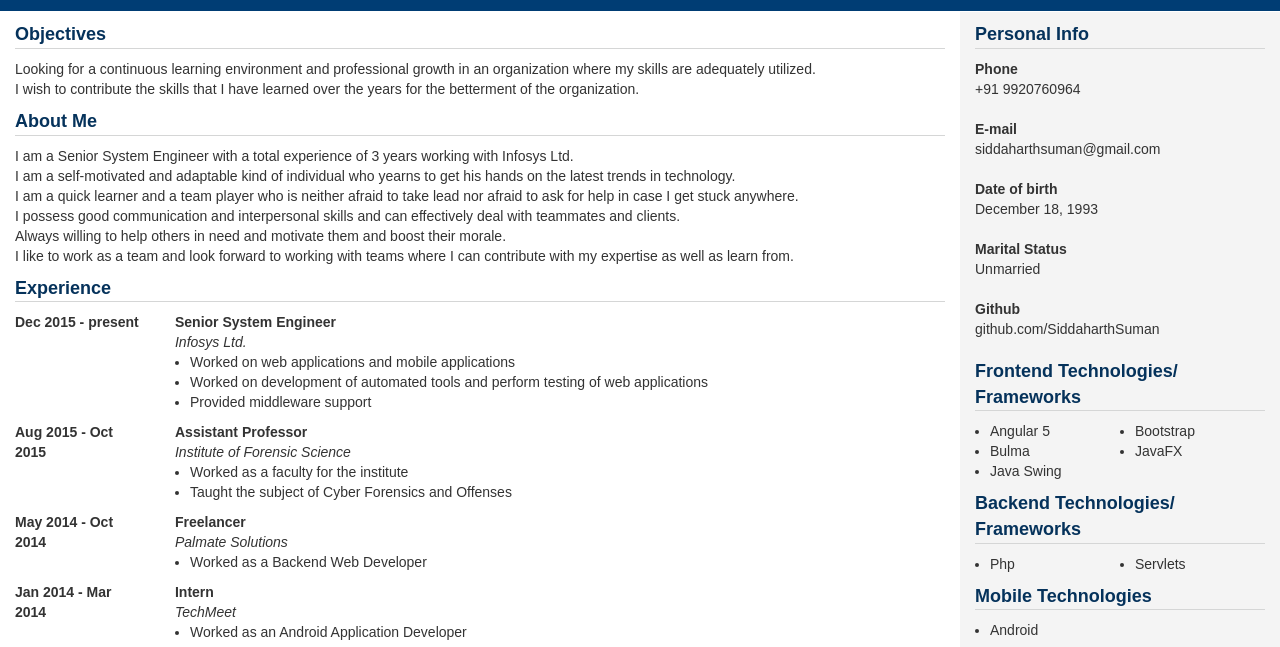
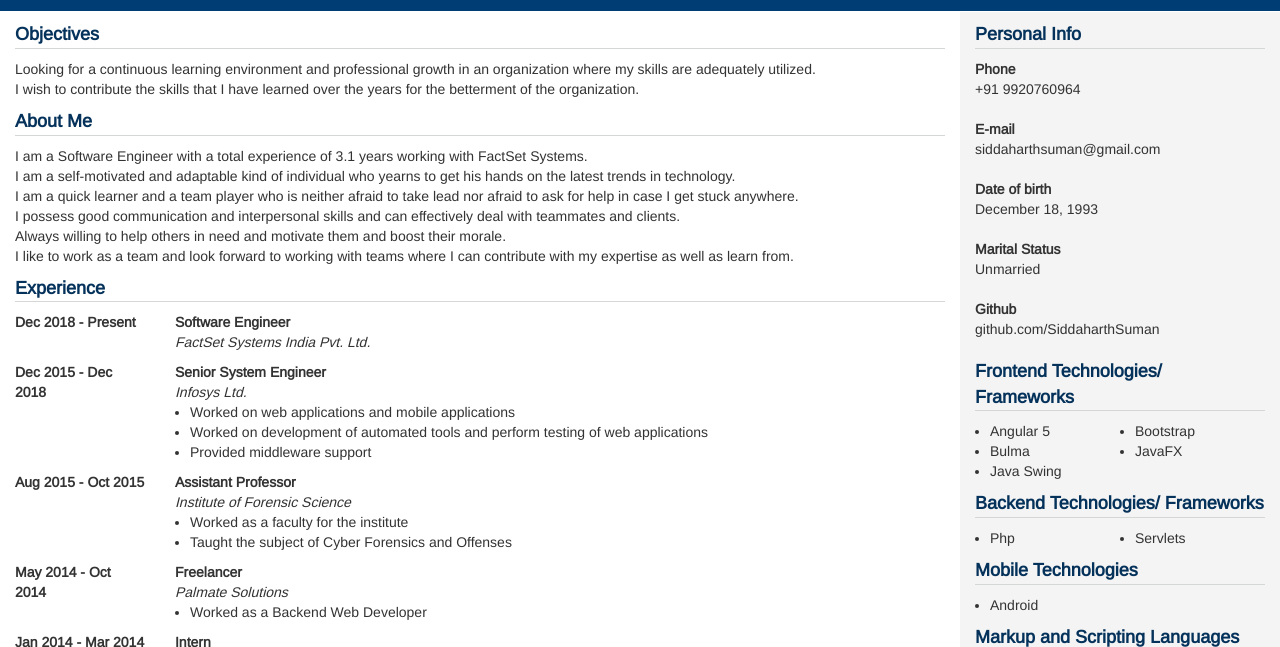
Before and after one commit to SiddaharthSuman/Resume, a plain HTML site: page main.html in a window 1280 px wide. Shown: the part 76-723 px from the top of the page. Drawn offline with nearby package versions, Linux system fonts and the light colour scheme.

Commit message:
Arimo font fixed

```diff
--- a/main.html
+++ b/main.html
@@ -7,6 +7,7 @@
     <title>Siddaharth Suman Resume</title>
     <meta name="viewport" content="width=device-width, initial-scale=1">
     <link rel="stylesheet" type="text/css" media="all" href="main.css" />
+    <link href="https://fonts.googleapis.com/css?family=Arimo" rel="stylesheet">
     <!-- Latest compiled and minified CSS -->
     <link rel="stylesheet" href="https://maxcdn.bootstrapcdn.com/bootstrap/3.3.7/css/bootstrap.min.css" integrity="sha384-BVYiiSIFeK1dGmJRAkycuHAHRg32OmUcww7on3RYdg4Va+PmSTsz/K68vbdEjh4u"
         crossorigin="anonymous">
@@ -53,7 +54,7 @@
                     <span class="main-subsection-title">About Me</span>
                     <hr class="topic-underliner">
                     <p class="summary-text">
-                        I am a Senior System Engineer with a total experience of 3 years working with Infosys Ltd.<br/>
+                        I am a Software Engineer with a total experience of 3.1 years working with FactSet Systems.<br/>
                         I am a self-motivated and adaptable kind of individual who yearns to get his hands on the latest trends in technology.<br/>
                         I am a quick learner and a team player who is neither afraid to take lead nor afraid to ask for help in case I get stuck anywhere.<br/>
                         I possess good communication and interpersonal skills and can effectively deal with teammates and clients.<br/>
@@ -67,7 +68,26 @@
 
                         <div class="row">
                             <div class="col-xs-2 tenure">
-                                <span>Dec 2015 - present</span>
+                                <span>Dec 2018 - Present</span>
+                            </div>
+                            <div class="col-xs-10">
+                                <div class="col-xs-12 job-role">
+                                    <span>Software Engineer</span>
+                                </div>
+                                <div class="col-xs-12 company-name">
+                                    <i>FactSet Systems India Pvt. Ltd.</i>
+                                </div>
+                                <div class="col-xs-12 work-details">
+                                    <ul>
+
+                                    </ul>
+                                </div>
+                            </div>
+                        </div>
+
+                        <div class="row">
+                            <div class="col-xs-2 tenure">
+                                <span>Dec 2015 - Dec 2018</span>
                             </div>
                             <div class="col-xs-10">
                                 <div class="col-xs-12 job-role">
@@ -616,7 +636,7 @@
                                 <li>Bitbucket</li>
                             </ul>
                         </div>
-                        <br>
+                        <br><br><br>
                     </div>
 
                     <div class="col-xs-12">
@@ -633,7 +653,7 @@
                                 <li>HP Service Manager 9</li>
                                 <li>Visual Studio TFS</li>
                             </ul>
-                            <br><br><br><br>
+
                         </div>
                         <!-- <div class="col-xs-4 pull-right skill-rating">
                             <i class="fas fa-circle rating-checked"></i>
```
Also changed, not shown: 1 other file.
